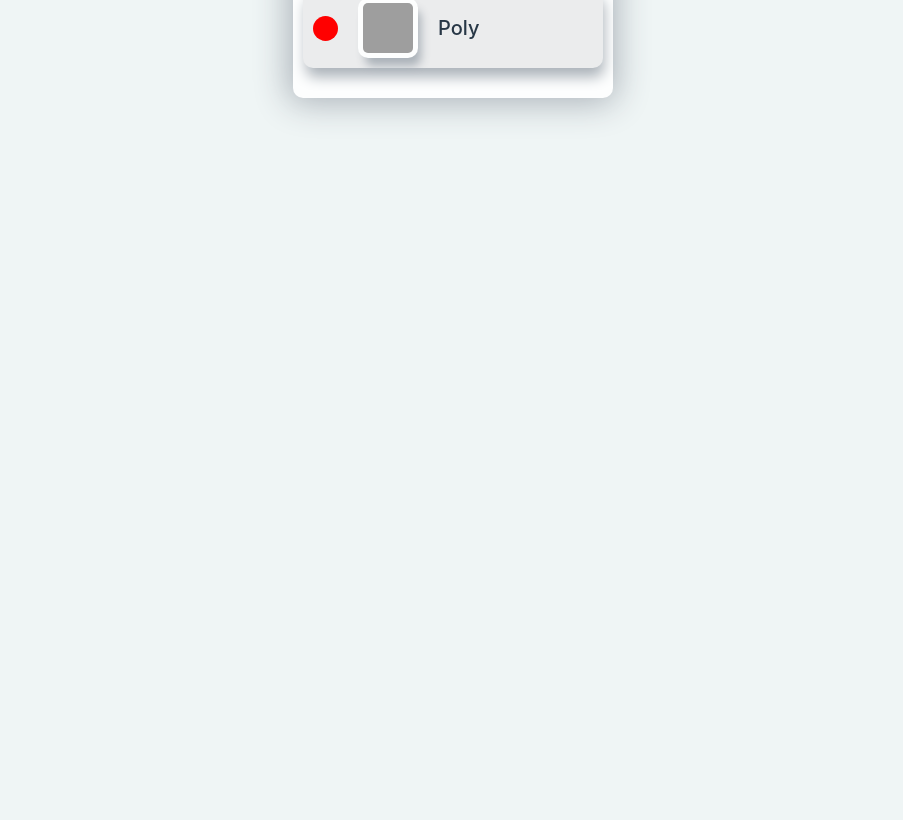
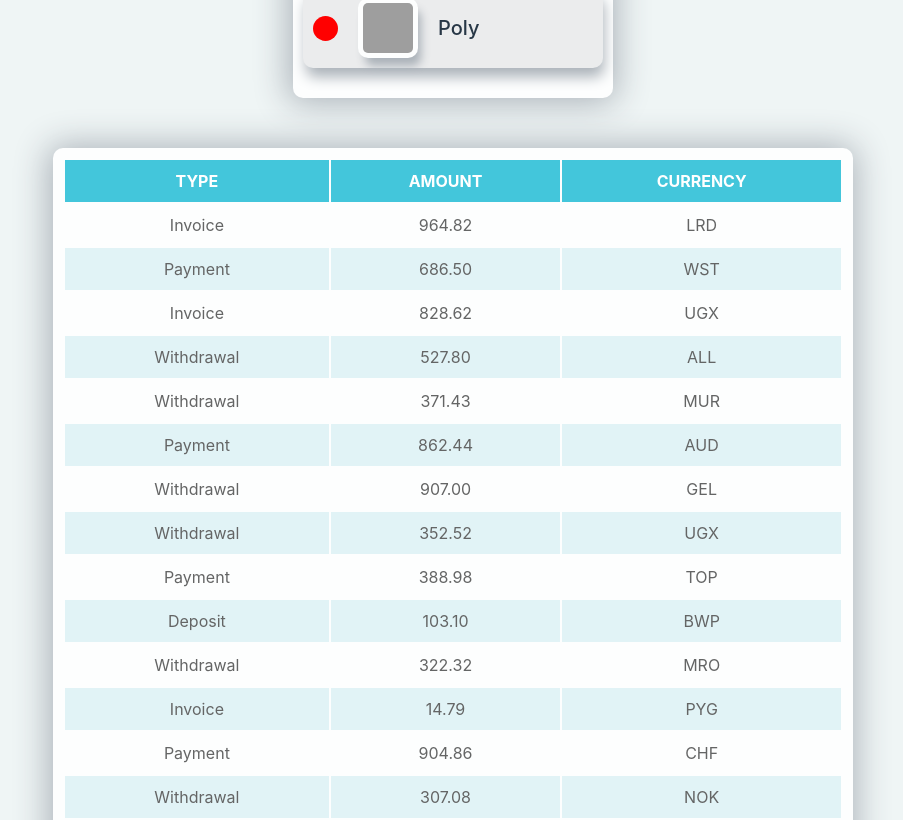
Before and after one commit to Mariya-Lutsenko/goit-react-hw-01-components, a React (Create React App) app: page / in a window 1280 px wide. Shown: the part 1264-2084 px from the top of the page, without its empty margins (187-1090 px from the left). Before the commit the page ends 1442 px from the top, so only its background shows below. Built offline with nearby package versions, Linux system fonts and the light colour scheme; grey boxes are pictures that could not be loaded.

Commit message:
TransactionHistory

```diff
--- a/src/components/App.jsx
+++ b/src/components/App.jsx
@@ -8,6 +8,9 @@
 
 import friends from '../configs/friends';
 import { FriendList } from './FriendList/FriendList';
+
+import transactions from '../configs/transactions';
+import { TransactionHistory } from './TransactionHistory/TransactionHistory';
 
 export const App = () => {
   return (
@@ -22,6 +25,7 @@
       <Statistics title="Upload stats" stats={data} />
       <Statistics stats={data} />
       <FriendList friends={friends} />
+      <TransactionHistory items={transactions} />
     </Container>
   );
 };
--- /dev/null
+++ b/src/components/TransactionHistory/TransactionHistory.jsx
@@ -0,0 +1,37 @@
+import css from './TransactionHistory.module.css';
+import PropTypes from 'prop-types';
+
+export const TransactionHistory = ({ items }) => {
+  return (
+    <table className={css.transactionhistory}>
+      <thead>
+        <tr>
+          <th>Type</th>
+          <th>Amount</th>
+          <th>Currency</th>
+        </tr>
+      </thead>
+
+      <tbody>
+        {items.map(({ id, type, amount, currency }) => (
+          <tr key={id}>
+            <td className={css.tdtype}>{type}</td>
+            <td>{amount}</td>
+            <td>{currency}</td>
+          </tr>
+        ))}
+      </tbody>
+    </table>
+  );
+};
+
+TransactionHistory.propTypes = {
+  items: PropTypes.arrayOf(
+    PropTypes.shape({
+      id: PropTypes.string.isRequired,
+      type: PropTypes.string.isRequired,
+      amount: PropTypes.string.isRequired,
+      currency: PropTypes.string.isRequired,
+    }).isRequired
+  ).isRequired,
+};
--- /dev/null
+++ b/src/components/TransactionHistory/TransactionHistory.module.css
@@ -0,0 +1,35 @@
+.transactionhistory {
+  background-color: #fdfefe;
+  width: 800px;
+  margin: 0px auto;
+  margin-bottom: 50px;
+  padding: 10px;
+  border-radius: 10px;
+  box-shadow: -1px 1px 34px 4px rgba(171, 178, 185, 1);
+}
+
+th,
+td {
+  height: 40px;
+  text-align: center;
+}
+.tdtype {
+  text-transform: capitalize;
+}
+
+th {
+  background-color: #43c6db;
+  color: #fff;
+  font-size: 16px;
+  text-transform: uppercase;
+}
+
+tr {
+  font-size: 16px;
+  background-color: #fdfefe;
+  color: #646565;
+}
+
+tr:nth-child(even) {
+  background-color: #e1f3f6;
+}
--- /dev/null
+++ b/src/configs/transactions.json
@@ -0,0 +1,122 @@
+[
+  {
+    "id": "1e0700a2-5183-4291-85cc-2065a036a683",
+    "type": "invoice",
+    "amount": "964.82",
+    "currency": "LRD"
+  },
+  {
+    "id": "a30f821b-4d25-4ff0-abdd-e340b3f0dd2b",
+    "type": "payment",
+    "amount": "686.50",
+    "currency": "WST"
+  },
+  {
+    "id": "44dca67a-8e5a-4798-bf8e-b15efd4e1abd",
+    "type": "invoice",
+    "amount": "828.62",
+    "currency": "UGX"
+  },
+  {
+    "id": "ea8ed3dc-2b68-4a53-905a-53ecb0adef33",
+    "type": "withdrawal",
+    "amount": "527.80",
+    "currency": "ALL"
+  },
+  {
+    "id": "ea76146a-0b00-4b80-bc02-a8c822176712",
+    "type": "withdrawal",
+    "amount": "371.43",
+    "currency": "MUR"
+  },
+  {
+    "id": "63ca02f9-d637-46b5-9237-f3b24425e029",
+    "type": "payment",
+    "amount": "862.44",
+    "currency": "AUD"
+  },
+  {
+    "id": "ed0263e8-59a5-4bf1-87e0-2bb88e53dc34",
+    "type": "withdrawal",
+    "amount": "907.00",
+    "currency": "GEL"
+  },
+  {
+    "id": "6013bad0-750c-4691-8bc2-d8f2b43969c4",
+    "type": "withdrawal",
+    "amount": "352.52",
+    "currency": "UGX"
+  },
+  {
+    "id": "252c7be4-8b06-4fa7-8d42-61fb835b70d5",
+    "type": "payment",
+    "amount": "388.98",
+    "currency": "TOP"
+  },
+  {
+    "id": "4eaab41b-b967-40ac-82ed-85fc66f646f1",
+    "type": "deposit",
+    "amount": "103.10",
+    "currency": "BWP"
+  },
+  {
+    "id": "9648a350-8469-42d5-8bf3-18090de5fe67",
+    "type": "withdrawal",
+    "amount": "322.32",
+    "currency": "MRO"
+  },
+  {
+    "id": "9c5c25fb-1a95-4b2f-8d1f-4c4426d677cc",
+    "type": "invoice",
+    "amount": "14.79",
+    "currency": "PYG"
+  },
+  {
+    "id": "43ef232c-80e9-4d6f-b48a-b22405620de3",
+    "type": "payment",
+    "amount": "904.86",
+    "currency": "CHF"
+  },
+  {
+    "id": "5161682e-e620-4019-ab0a-24ceb10fbd20",
+    "type": "withdrawal",
+    "amount": "307.08",
+    "currency": "NOK"
+  },
+  {
+    "id": "7b119d71-42e6-4c42-a141-6818b07bb9ff",
+    "type": "invoice",
+    "amount": "275.07",
+    "currency": "AWG"
+  },
+  {
+    "id": "a4f65722-65c4-4c28-b1f4-b8ed988bb205",
+    "type": "deposit",
+    "amount": "213.10",
+    "currency": "STD"
+  },
+  {
+    "id": "c6e5784b-0ca3-48d6-86e5-b5128af5a523",
+    "type": "invoice",
+    "amount": "116.11",
+    "currency": "CUP CUC"
+  },
+  {
+    "id": "c9ebed6a-3a02-4b49-ac0d-0534b51f2bfd",
+    "type": "invoice",
+    "amount": "878.67",
+    "currency": "HKD"
+  },
+  {
+    "id": "a4a98b0e-b22c-438b-9f83-de2df52110c8",
+    "type": "invoice",
+    "amount": "725.03",
+    "currency": "UYU UYI"
+  },
+  {
+    "id": "b39bfa7a-0166-4c47-94d6-87d20590f746",
+    "type": "payment",
+    "amount": "405.45",
+    "currency": "MDL"
+  }
+]
```
